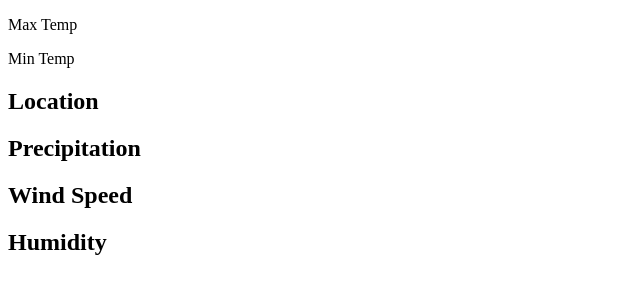
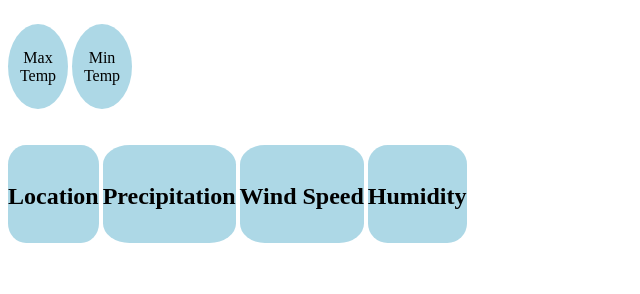
Before and after one commit to SchoolOfCode/bc15-w3-d5-hackathon-fetch-team-22-1, a plain HTML site: page index.html in a window 1280 px wide. Shown: the whole page, without its empty margins (0-640 px from the left). Drawn offline with Linux system fonts and the light colour scheme.

Commit message:
css strated

```diff
--- a/index.html
+++ b/index.html
@@ -3,7 +3,7 @@
 <head>
     <meta charset="UTF-8">
     <meta name="viewport" content="width=device-width, initial-scale=1.0">
-    <link rel="stylesheet" href="styles.ccs">
+    <link rel="stylesheet" href="styles.css">
     <title>Document</title>
 </head>
 <body>
--- a/styles.css
+++ b/styles.css
@@ -1,6 +1,22 @@
-#temp{
-    border-radius: 50;
-}
-.local{
+.minMax {
+    height: 60px;
+    width: 60px;
+    background-color: lightblue;
+    border-radius: 50%;
+    display: inline-block;
+    text-align: center;
+    padding-top: 2%;
 
 }
+
+.local {
+    height: 60px;
+    width: max-content;
+    background-color: lightblue;
+    border-radius: 20%;
+    display: inline-block;
+    text-align: center;
+    padding-top: 3%;
+
+
+}
```
